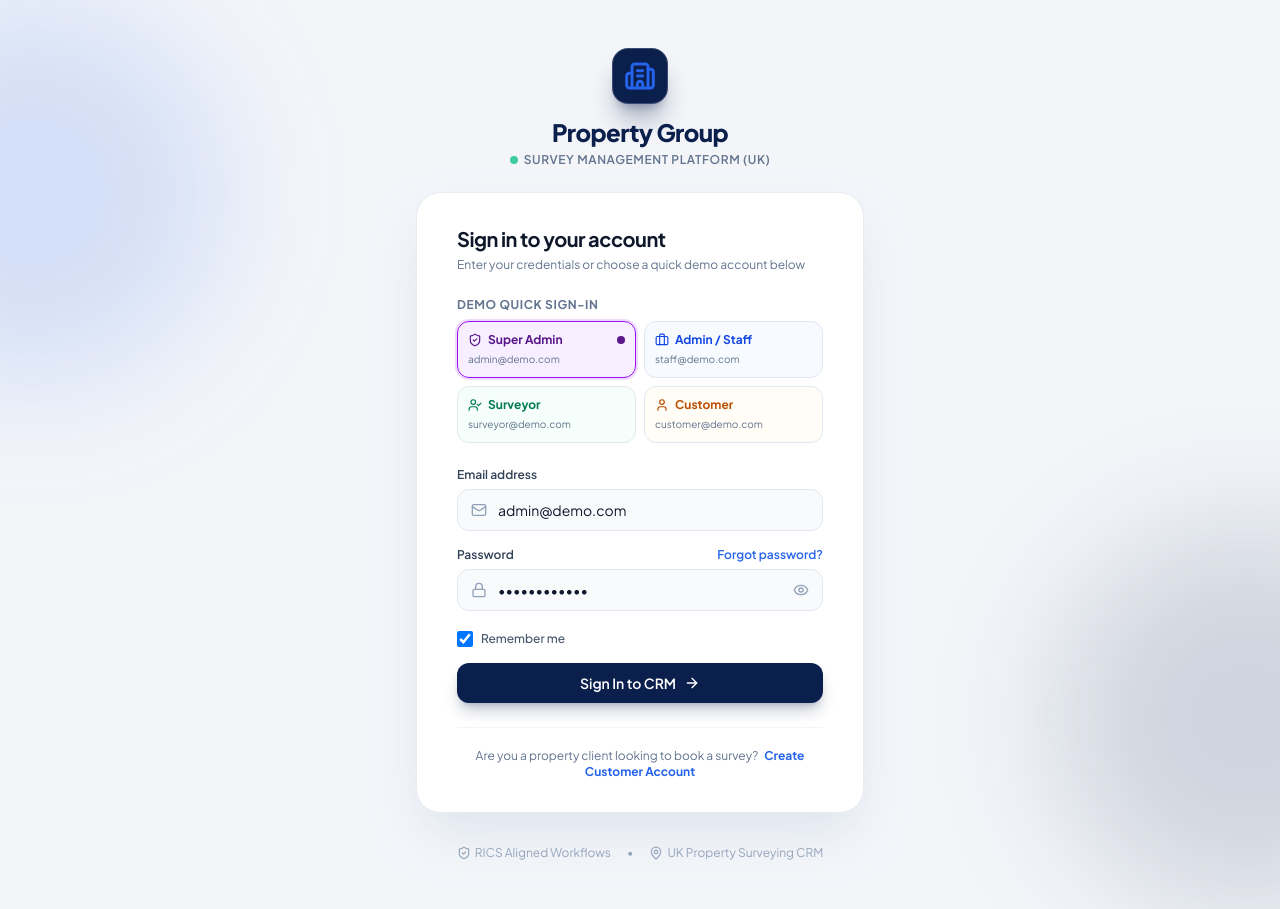
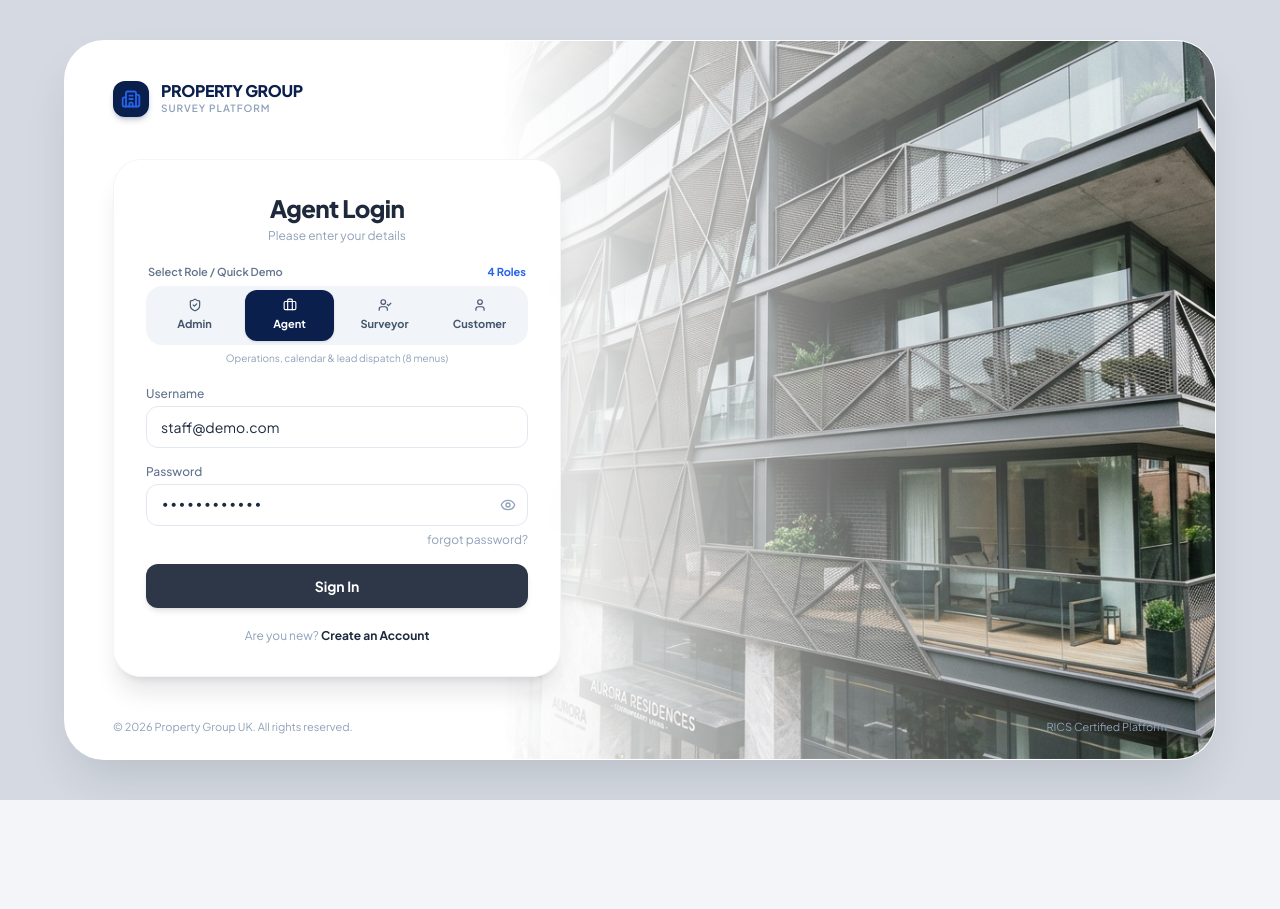
Before and after one commit to AKRITIKUSHWAHA/properitygroup, a React (Vite) app: page /login in a window 1280 px wide. After the commit the page ends 800 px from the top, so only its background shows below. Built offline with nearby package versions, Linux system fonts and the light colour scheme.

Commit message:
Update login page to match reference architectural design with floating card and 4-role switcher

```diff
--- a/src/layouts/AuthLayout.jsx
+++ b/src/layouts/AuthLayout.jsx
@@ -1,51 +1,61 @@
 import React from 'react';
 import { Building2, ShieldCheck, MapPin } from 'lucide-react';
+import { Link } from 'react-router-dom';
 
 export const AuthLayout = ({ children, title, subtitle }) => {
   return (
-    <div className="min-h-screen bg-[#F3F5F9] flex flex-col justify-center py-12 sm:px-6 lg:px-8 relative overflow-hidden">
-      {/* Decorative ambient background glows */}
-      <div className="absolute top-0 -left-40 w-96 h-96 bg-[#2563EB]/15 rounded-full blur-3xl pointer-events-none" />
-      <div className="absolute bottom-0 -right-40 w-96 h-96 bg-[#0B1F4D]/15 rounded-full blur-3xl pointer-events-none" />
-
-      {/* Main card wrapper */}
-      <div className="sm:mx-auto sm:w-full sm:max-w-md relative z-10">
-        {/* Brand Header */}
-        <div className="flex flex-col items-center mb-6">
-          <div className="w-14 h-14 rounded-2xl bg-[#0B1F4D] flex items-center justify-center text-white shadow-xl shadow-[#0B1F4D]/30 border border-white/20 mb-3 group hover:scale-105 transition-transform">
-            <Building2 className="w-8 h-8 text-[#2563EB] stroke-[2.2]" />
-          </div>
-          <h1 className="text-2xl font-extrabold text-[#0B1F4D] tracking-tight text-center">
-            Property Group
-          </h1>
-          <p className="text-xs font-semibold uppercase tracking-wider text-slate-500 mt-1 flex items-center gap-1.5">
-            <span className="w-2 h-2 rounded-full bg-emerald-500 animate-pulse" />
-            Survey Management Platform (UK)
-          </p>
+    <div className="min-h-screen bg-[#D5DAE2] flex items-center justify-center p-3 sm:p-6 lg:p-10 font-['Plus_Jakarta_Sans',sans-serif]">
+      {/* Outer Card Container matching Reference Design */}
+      <div className="relative w-full max-w-6xl bg-white rounded-[32px] sm:rounded-[40px] shadow-2xl shadow-slate-900/15 overflow-hidden border border-white/60 min-h-[640px] lg:min-h-[720px] flex flex-col justify-between">
+        {/* Background Architectural Image on the right */}
+        <div
+          className="absolute inset-y-0 right-0 w-full lg:w-[60%] bg-cover bg-right lg:bg-center pointer-events-none"
+          style={{
+            backgroundImage: "url('/modern_building_facade.jpg')",
+          }}
+        >
+          {/* Subtle gradient wash to blend building with left white canvas */}
+          <div className="absolute inset-0 bg-gradient-to-t lg:bg-gradient-to-r from-white via-white/85 lg:via-white/40 to-transparent" />
         </div>
 
-        {/* Content Box */}
-        <div className="bg-white py-8 px-6 sm:px-10 shadow-2xl shadow-slate-300/60 rounded-3xl border border-slate-200/80 backdrop-blur-sm">
-          {title && (
-            <div className="mb-6">
-              <h2 className="text-xl font-bold text-slate-900 tracking-tight">{title}</h2>
-              {subtitle && <p className="text-xs text-slate-500 mt-1">{subtitle}</p>}
+        {/* Top Left Brand Header matching Reference Logo */}
+        <div className="relative z-20 px-6 sm:px-12 pt-6 sm:pt-10 flex items-center gap-3">
+          <Link to="/login" className="flex items-center gap-3 group">
+            <div className="w-9 h-9 rounded-xl bg-[#0B1F4D] flex items-center justify-center text-white shadow-md shadow-[#0B1F4D]/20 group-hover:scale-105 transition-transform">
+              <Building2 className="w-5 h-5 text-[#2563EB] stroke-[2.2]" />
             </div>
-          )}
-          {children}
+            <div>
+              <div className="text-sm sm:text-base font-extrabold tracking-tight text-[#0B1F4D] uppercase leading-none">
+                PROPERTY GROUP
+              </div>
+              <div className="text-[10px] font-semibold text-slate-400 uppercase tracking-widest mt-0.5">
+                SURVEY PLATFORM
+              </div>
+            </div>
+          </Link>
         </div>
 
-        {/* Footer RICS compliance note */}
-        <div className="mt-8 text-center text-xs text-slate-400 flex items-center justify-center gap-4">
-          <span className="flex items-center gap-1">
-            <ShieldCheck className="w-3.5 h-3.5 text-slate-400" />
-            RICS Aligned Workflows
-          </span>
-          <span>•</span>
-          <span className="flex items-center gap-1">
-            <MapPin className="w-3.5 h-3.5 text-slate-400" />
-            UK Property Surveying CRM
-          </span>
+        {/* Center Content: Floating White Card */}
+        <div className="relative z-20 px-4 sm:px-12 py-6 sm:py-8 flex items-center my-auto">
+          <div className="w-full max-w-md bg-white/95 backdrop-blur-md rounded-[28px] p-6 sm:p-8 shadow-xl shadow-slate-900/10 border border-slate-100/90 mx-auto lg:mx-0">
+            {title && (
+              <div className="text-center mb-5">
+                <h1 className="text-xl sm:text-2xl font-extrabold text-[#1E293B] tracking-tight">
+                  {title}
+                </h1>
+                {subtitle && (
+                  <p className="text-xs text-slate-400 mt-1">{subtitle}</p>
+                )}
+              </div>
+            )}
+            {children}
+          </div>
+        </div>
+
+        {/* Bottom subtle copyright / disclaimer */}
+        <div className="relative z-20 px-6 sm:px-12 pb-5 sm:pb-6 flex items-center justify-between text-[11px] text-slate-400">
+          <span>© 2026 Property Group UK. All rights reserved.</span>
+          <span className="hidden sm:inline">RICS Certified Platform</span>
         </div>
       </div>
     </div>
--- a/src/pages/auth/LoginPage.jsx
+++ b/src/pages/auth/LoginPage.jsx
@@ -1,56 +1,77 @@
 import React, { useState } from 'react';
 import { Link } from 'react-router-dom';
-import { Eye, EyeOff, Lock, Mail, Loader2, AlertCircle, ArrowRight, ShieldCheck, UserCheck, Briefcase, User } from 'lucide-react';
+import {
+  Eye,
+  EyeOff,
+  Building2,
+  ShieldCheck,
+  Briefcase,
+  UserCheck,
+  User,
+  Loader2,
+  AlertCircle,
+  ArrowRight,
+  Check,
+} from 'lucide-react';
 import { useAuth } from '../../auth/AuthContext';
-import { AuthLayout } from '../../layouts/AuthLayout';
-import { DEMO_USERS, DEFAULT_DEMO_PASSWORD } from '../../mock/users';
+import { DEFAULT_DEMO_PASSWORD } from '../../mock/users';
 
-const DEMO_ACCOUNTS = [
+const ROLE_OPTIONS = [
   {
+    id: 'super_admin',
     email: 'admin@demo.com',
-    roleLabel: 'Super Admin',
-    desc: 'Full platform access (10 menus)',
+    label: 'Super Admin',
+    shortLabel: 'Admin',
+    loginTitle: 'Super Admin Login',
+    desc: 'Full platform & financial control (10 menus)',
     icon: ShieldCheck,
-    color: 'hover:border-purple-500 hover:bg-purple-50 text-purple-700 bg-purple-50/50 border-purple-200',
-    activeColor: 'border-purple-600 bg-purple-100/70 text-purple-900 ring-2 ring-purple-500/20',
   },
   {
+    id: 'admin_staff',
     email: 'staff@demo.com',
-    roleLabel: 'Admin / Staff',
-    desc: 'Operations & Calendar (8 menus)',
+    label: 'Agent / Staff',
+    shortLabel: 'Agent',
+    loginTitle: 'Agent Login',
+    desc: 'Operations, calendar & lead dispatch (8 menus)',
     icon: Briefcase,
-    color: 'hover:border-blue-500 hover:bg-blue-50 text-blue-700 bg-blue-50/50 border-blue-200',
-    activeColor: 'border-blue-600 bg-blue-100/70 text-blue-900 ring-2 ring-blue-500/20',
   },
   {
+    id: 'surveyor',
     email: 'surveyor@demo.com',
-    roleLabel: 'Surveyor',
-    desc: 'Site visits & Reports (6 menus)',
+    label: 'Surveyor',
+    shortLabel: 'Surveyor',
+    loginTitle: 'Surveyor Login',
+    desc: 'Field inspections & report upload (6 menus)',
     icon: UserCheck,
-    color: 'hover:border-emerald-500 hover:bg-emerald-50 text-emerald-700 bg-emerald-50/50 border-emerald-200',
-    activeColor: 'border-emerald-600 bg-emerald-100/70 text-emerald-900 ring-2 ring-emerald-500/20',
   },
   {
+    id: 'customer',
     email: 'customer@demo.com',
-    roleLabel: 'Customer',
-    desc: 'Quotes, Bookings & Pay (8 menus)',
+    label: 'Customer',
+    shortLabel: 'Customer',
+    loginTitle: 'Customer Login',
+    desc: 'Quotations, bookings & reports (8 menus)',
     icon: User,
-    color: 'hover:border-amber-500 hover:bg-amber-50 text-amber-700 bg-amber-50/50 border-amber-200',
-    activeColor: 'border-amber-600 bg-amber-100/70 text-amber-900 ring-2 ring-amber-500/20',
   },
 ];
 
 export const LoginPage = () => {
   const { login, getRememberedEmail } = useAuth();
-  const [email, setEmail] = useState(() => getRememberedEmail() || 'admin@demo.com');
+
+  const [selectedRole, setSelectedRole] = useState('admin_staff'); // Defaults to Agent Login matching reference
+  const [email, setEmail] = useState(() => getRememberedEmail() || 'staff@demo.com');
   const [password, setPassword] = useState(DEFAULT_DEMO_PASSWORD);
   const [showPassword, setShowPassword] = useState(false);
   const [rememberMe, setRememberMe] = useState(true);
   const [isLoading, setIsLoading] = useState(false);
   const [errorMessage, setErrorMessage] = useState('');
 
-  const handleSelectDemo = (demoEmail) => {
-    setEmail(demoEmail);
+  const currentRoleConfig =
+    ROLE_OPTIONS.find((r) => r.id === selectedRole) || ROLE_OPTIONS[1];
+
+  const handleRoleSelect = (role) => {
+    setSelectedRole(role.id);
+    setEmail(role.email);
     setPassword(DEFAULT_DEMO_PASSWORD);
     setErrorMessage('');
   };
@@ -63,99 +84,124 @@
     try {
       await login(email, password, rememberMe);
     } catch (err) {
-      setErrorMessage(err.message || 'Authentication failed. Please verify your credentials.');
+      setErrorMessage(
+        err.message || 'Authentication failed. Please check your credentials.'
+      );
     } finally {
       setIsLoading(false);
     }
   };
 
   return (
-    <AuthLayout
-      title="Sign in to your account"
-      subtitle="Enter your credentials or choose a quick demo account below"
+    <div className="min-h-screen bg-[#D5DAE2] flex items-center justify-center p-3 sm:p-6 lg:p-10 font-['Plus_Jakarta_Sans',sans-serif]">
+      {/* Outer Card Container matching Reference Design */}
+      <div className="relative w-full max-w-6xl bg-white rounded-[32px] sm:rounded-[40px] shadow-2xl shadow-slate-900/15 overflow-hidden border border-white/60 min-h-[640px] lg:min-h-[720px] flex flex-col justify-between">
+        {/* Background Architectural Image on the right */}
+        <div
+          className="absolute inset-y-0 right-0 w-full lg:w-[62%] bg-cover bg-right lg:bg-center pointer-events-none"
+          style={{
+            backgroundImage: "url('/modern_building_facade.jpg')",
+          }}
         >
-      {/* Quick Demo Account Chips */}
-      <div className="mb-6">
-        <label className="block text-xs font-bold uppercase tracking-wider text-slate-500 mb-2">
-          Demo Quick Sign-In
-        </label>
-        <div className="grid grid-cols-2 gap-2">
-          {DEMO_ACCOUNTS.map((demo) => {
-            const Icon = demo.icon;
-            const isSelected = email.toLowerCase() === demo.email.toLowerCase();
+          {/* Subtle gradient wash to blend building with left white canvas */}
+          <div className="absolute inset-0 bg-gradient-to-t lg:bg-gradient-to-r from-white via-white/85 lg:via-white/40 to-transparent" />
+        </div>
+
+        {/* Top Left Brand Header matching Reference Logo */}
+        <div className="relative z-20 px-6 sm:px-12 pt-6 sm:pt-10 flex items-center gap-3">
+          <div className="w-9 h-9 rounded-xl bg-[#0B1F4D] flex items-center justify-center text-white shadow-md shadow-[#0B1F4D]/20">
+            <Building2 className="w-5 h-5 text-[#2563EB] stroke-[2.2]" />
+          </div>
+          <div>
+            <div className="text-sm sm:text-base font-extrabold tracking-tight text-[#0B1F4D] uppercase leading-none">
+              PROPERTY GROUP
+            </div>
+            <div className="text-[10px] font-semibold text-slate-400 uppercase tracking-widest mt-0.5">
+              SURVEY PLATFORM
+            </div>
+          </div>
+        </div>
+
+        {/* Center Content: Floating Login Card */}
+        <div className="relative z-20 px-4 sm:px-12 py-6 sm:py-8 flex items-center my-auto">
+          <div className="w-full max-w-md bg-white/95 backdrop-blur-md rounded-[28px] p-6 sm:p-8 shadow-xl shadow-slate-900/10 border border-slate-100/90 mx-auto lg:mx-0">
+            {/* Header */}
+            <div className="text-center mb-5">
+              <h1 className="text-xl sm:text-2xl font-extrabold text-[#1E293B] tracking-tight">
+                {currentRoleConfig.loginTitle}
+              </h1>
+              <p className="text-xs text-slate-400 mt-1">
+                Please enter your details
+              </p>
+            </div>
+
+            {/* All Roles Selector ('or sare roll rhe') */}
+            <div className="mb-5">
+              <div className="flex items-center justify-between text-[11px] font-semibold text-slate-500 mb-1.5 px-0.5">
+                <span>Select Role / Quick Demo</span>
+                <span className="text-[#2563EB] font-bold">4 Roles</span>
+              </div>
+              <div className="grid grid-cols-4 gap-1.5 p-1 bg-slate-100 rounded-2xl">
+                {ROLE_OPTIONS.map((role) => {
+                  const isSelected = selectedRole === role.id;
+                  const Icon = role.icon;
                   return (
                     <button
-                key={demo.email}
+                      key={role.id}
                       type="button"
-                onClick={() => handleSelectDemo(demo.email)}
-                className={`p-2.5 rounded-xl border text-left transition-all flex flex-col justify-between ${
-                  isSelected ? demo.activeColor : `${demo.color} border-slate-200`
+                      onClick={() => handleRoleSelect(role)}
+                      className={`py-2 px-1 rounded-xl text-[11px] font-bold transition-all flex flex-col items-center gap-1 cursor-pointer ${
+                        isSelected
+                          ? 'bg-[#0B1F4D] text-white shadow-sm'
+                          : 'text-slate-600 hover:text-slate-900 hover:bg-white/60'
                       }`}
+                      title={role.label}
                     >
-                <div className="flex items-center justify-between w-full mb-1">
-                  <span className="text-xs font-bold flex items-center gap-1.5 truncate">
-                    <Icon className="w-3.5 h-3.5 shrink-0" />
-                    {demo.roleLabel}
-                  </span>
-                  {isSelected && (
-                    <span className="w-2 h-2 rounded-full bg-current shrink-0" />
-                  )}
-                </div>
-                <span className="text-[10px] text-slate-500 truncate block">
-                  {demo.email}
+                      <Icon className="w-3.5 h-3.5" />
+                      <span className="truncate w-full text-center">
+                        {role.shortLabel}
                       </span>
                     </button>
                   );
                 })}
               </div>
+              <div className="mt-1.5 text-[10px] text-slate-400 text-center truncate">
+                {currentRoleConfig.desc}
+              </div>
             </div>
 
-      {/* Error state alert */}
+            {/* Error Message Alert */}
             {errorMessage && (
-        <div className="mb-5 p-3 rounded-xl bg-rose-50 border border-rose-200 flex items-start gap-2.5 text-rose-700 animate-in fade-in slide-in-from-top-1">
+              <div className="mb-4 p-3 rounded-xl bg-rose-50 border border-rose-200 flex items-start gap-2 text-rose-700 text-xs animate-in fade-in">
                 <AlertCircle className="w-4 h-4 shrink-0 mt-0.5" />
-          <div className="text-xs font-medium leading-relaxed">{errorMessage}</div>
+                <span>{errorMessage}</span>
               </div>
             )}
 
             {/* Login Form */}
-      <form onSubmit={handleSubmit} className="space-y-4">
+            <form onSubmit={handleSubmit} className="space-y-4 text-left">
+              {/* Username / Email field matching Reference design */}
               <div>
-          <label className="block text-xs font-semibold text-slate-700 mb-1.5">
-            Email address
+                <label className="block text-xs font-medium text-slate-500 mb-1">
+                  Username
                 </label>
-          <div className="relative">
-            <div className="absolute inset-y-0 left-0 pl-3.5 flex items-center pointer-events-none">
-              <Mail className="w-4 h-4 text-slate-400" />
-            </div>
                 <input
-              type="email"
+                  type="text"
                   required
                   value={email}
                   onChange={(e) => setEmail(e.target.value)}
                   disabled={isLoading}
-              placeholder="e.g. admin@demo.com"
-              className="w-full pl-10 pr-4 py-2.5 bg-slate-50 border border-slate-200 rounded-xl text-sm text-slate-900 placeholder-slate-400 focus:outline-none focus:ring-2 focus:ring-[#2563EB]/40 focus:border-[#2563EB] focus:bg-white transition-all disabled:opacity-50"
+                  placeholder="jonathan_fletcher07"
+                  className="w-full px-3.5 py-2.5 bg-white border border-slate-200 rounded-xl text-xs sm:text-sm text-slate-800 placeholder-slate-400 focus:outline-none focus:ring-2 focus:ring-[#2563EB]/25 focus:border-[#2563EB] transition-all disabled:opacity-50"
                 />
               </div>
-        </div>
 
+              {/* Password field */}
               <div>
-          <div className="flex items-center justify-between mb-1.5">
-            <label className="block text-xs font-semibold text-slate-700">
+                <label className="block text-xs font-medium text-slate-500 mb-1">
                   Password
                 </label>
-            <Link
-              to="/forgot-password"
-              className="text-xs font-semibold text-[#2563EB] hover:text-[#1D4ED8] transition-colors"
-            >
-              Forgot password?
-            </Link>
-          </div>
                 <div className="relative">
-            <div className="absolute inset-y-0 left-0 pl-3.5 flex items-center pointer-events-none">
-              <Lock className="w-4 h-4 text-slate-400" />
-            </div>
                   <input
                     type={showPassword ? 'text' : 'password'}
                     required
@@ -163,13 +209,13 @@
                     onChange={(e) => setPassword(e.target.value)}
                     disabled={isLoading}
                     placeholder="••••••••••••"
-              className="w-full pl-10 pr-11 py-2.5 bg-slate-50 border border-slate-200 rounded-xl text-sm text-slate-900 placeholder-slate-400 focus:outline-none focus:ring-2 focus:ring-[#2563EB]/40 focus:border-[#2563EB] focus:bg-white transition-all disabled:opacity-50"
+                    className="w-full px-3.5 pr-10 py-2.5 bg-white border border-slate-200 rounded-xl text-xs sm:text-sm text-slate-800 placeholder-slate-400 focus:outline-none focus:ring-2 focus:ring-[#2563EB]/25 focus:border-[#2563EB] transition-all disabled:opacity-50 font-mono"
                   />
                   <button
                     type="button"
                     onClick={() => setShowPassword(!showPassword)}
                     disabled={isLoading}
-              className="absolute inset-y-0 right-0 pr-3.5 flex items-center text-slate-400 hover:text-slate-600 focus:outline-none"
+                    className="absolute inset-y-0 right-0 pr-3 flex items-center text-slate-400 hover:text-slate-600 focus:outline-none cursor-pointer"
                     aria-label={showPassword ? 'Hide password' : 'Show password'}
                   >
                     {showPassword ? (
@@ -179,54 +225,56 @@
                     )}
                   </button>
                 </div>
+
+                {/* 'forgot password?' right-aligned as in reference */}
+                <div className="flex justify-end mt-1.5">
+                  <Link
+                    to="/forgot-password"
+                    className="text-xs text-slate-400 hover:text-slate-700 transition-colors"
+                  >
+                    forgot password?
+                  </Link>
+                </div>
               </div>
 
-        {/* Remember me */}
-        <div className="flex items-center justify-between pt-1">
-          <label className="flex items-center gap-2 cursor-pointer select-none">
-            <input
-              type="checkbox"
-              checked={rememberMe}
-              onChange={(e) => setRememberMe(e.target.checked)}
-              disabled={isLoading}
-              className="w-4 h-4 rounded text-[#2563EB] focus:ring-[#2563EB]/40 border-slate-300"
-            />
-            <span className="text-xs font-medium text-slate-600">Remember me</span>
-          </label>
-        </div>
-
-        {/* Submit button */}
+              {/* Submit Button styled as dark slate/navy in reference */}
               <button
                 type="submit"
                 disabled={isLoading}
-          className="w-full mt-2 py-2.5 px-4 rounded-xl bg-[#0B1F4D] hover:bg-[#162E6E] text-white font-semibold text-sm shadow-lg shadow-[#0B1F4D]/25 transition-all flex items-center justify-center gap-2 disabled:opacity-70 group"
+                className="w-full mt-2 py-3 px-4 rounded-xl bg-[#2D3748] hover:bg-[#1E293B] text-white font-bold text-xs sm:text-sm shadow-md shadow-slate-900/10 transition-all flex items-center justify-center gap-2 disabled:opacity-60 cursor-pointer"
               >
                 {isLoading ? (
                   <>
-              <Loader2 className="w-4 h-4 animate-spin" />
-              <span>Authenticating...</span>
+                    <Loader2 className="w-4 h-4 animate-spin text-white" />
+                    <span>Signing in...</span>
                   </>
                 ) : (
-            <>
-              <span>Sign In to CRM</span>
-              <ArrowRight className="w-4 h-4 group-hover:translate-x-0.5 transition-transform" />
-            </>
+                  <span>Sign In</span>
                 )}
               </button>
             </form>
 
-      {/* Customer Registration Callout */}
-      <div className="mt-6 pt-5 border-t border-slate-100 text-center">
-        <p className="text-xs text-slate-500">
-          Are you a property client looking to book a survey?{' '}
+            {/* Bottom Account Creation Link matching Reference text */}
+            <div className="mt-5 text-center">
+              <p className="text-xs text-slate-400">
+                Are you new?{' '}
                 <Link
                   to="/register"
-            className="font-bold text-[#2563EB] hover:text-[#1D4ED8] transition-colors ml-1"
+                  className="font-bold text-slate-800 hover:text-[#2563EB] transition-colors"
                 >
-            Create Customer Account
+                  Create an Account
                 </Link>
               </p>
             </div>
-    </AuthLayout>
+          </div>
+        </div>
+
+        {/* Bottom subtle copyright / disclaimer */}
+        <div className="relative z-20 px-6 sm:px-12 pb-5 sm:pb-6 flex items-center justify-between text-[11px] text-slate-400">
+          <span>© 2026 Property Group UK. All rights reserved.</span>
+          <span className="hidden sm:inline">RICS Certified Platform</span>
+        </div>
+      </div>
+    </div>
   );
 };
```
Also changed, not shown: public/modern_building_facade.jpg (added). Lines whose indentation alone changed are shown as unchanged.
